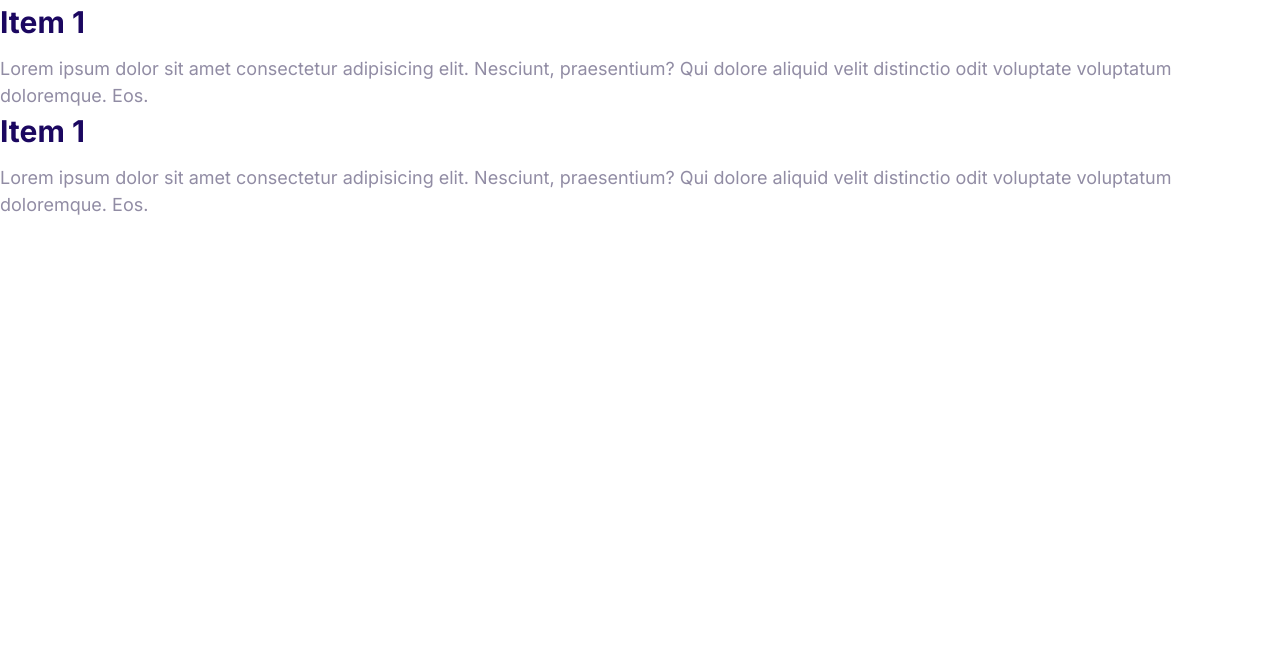
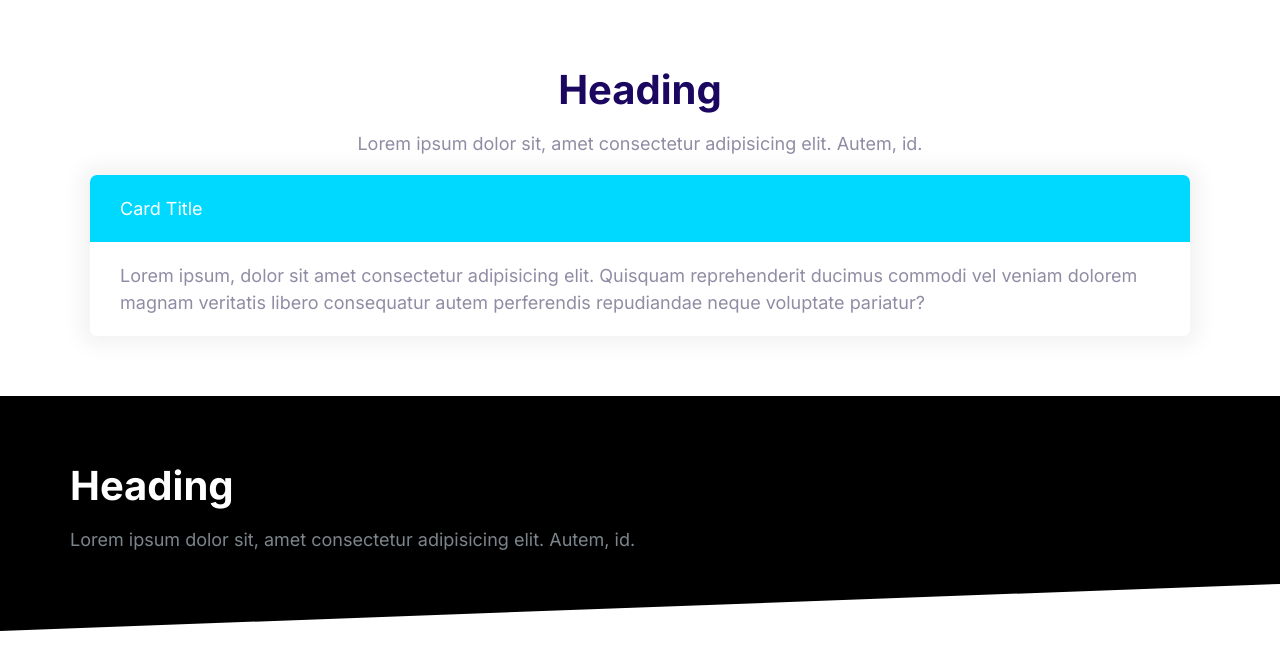
Before and after one commit to mariashahid/Moshify, a plain HTML site: page index.html in a window 1280 px wide. Drawn offline with Linux system fonts and the light colour scheme.

Commit message:
Added blocks component.

```diff
--- a/css/styles.css
+++ b/css/styles.css
@@ -577,3 +577,41 @@ a {
   max-height: 100vh;
   opacity: 1;
 }
+
+/* Blocks */
+
+.block {
+  --padding-vertical: 6rem;
+  padding: var(--padding-vertical) 2rem;
+}
+
+.block__header {
+  text-align: center;
+}
+
+.block__heading {
+  margin-top: 0;
+}
+
+.block--dark {
+  background: #000;
+  color: #7b858b;
+}
+
+.block--dark .block__heading {
+  color: #fff;
+}
+
+.block--skewed-left {
+  clip-path: polygon(0% 0%, 100% 0%, 100% 80%, 0% 100%);
+}
+
+.block--skewed-right {
+  padding-bottom: calc(var(--padding-vertical)+ 4rem);
+  clip-path: polygon(0% 0%, 100% 0%, 100% 100%, 0% 80%);
+}
+
+.container {
+  max-width: 1140px;
+  margin: 0 auto;
+}
--- a/index.html
+++ b/index.html
@@ -15,32 +15,31 @@
     />
   </head>
   <body>
-    <div class="collapsible collapsible--expanded">
-      <header class="collapsible__header">
-        <h2 class="collapsible__heading">Item 1</h2>
-        <svg class="icon icon--white collapsible__chevron">
-          <use xlink:href="images/sprite.svg#chevron"></use>
-        </svg>
+    <section class="block container">
+      <header class="block__header">
+        <h2 class="block__heading">Heading</h2>
+        <p>
+          Lorem ipsum dolor sit, amet consectetur adipisicing elit. Autem, id.
+        </p>
       </header>
-      <div class="collapsible__content">
-        Lorem ipsum dolor sit amet consectetur adipisicing elit. Nesciunt,
-        praesentium? Qui dolore aliquid velit distinctio odit voluptate
-        voluptatum doloremque. Eos.
+      <div class="card card--secondary">
+        <header class="card__header">Card Title</header>
+        <div class="card__body">
+          Lorem ipsum, dolor sit amet consectetur adipisicing elit. Quisquam
+          reprehenderit ducimus commodi vel veniam dolorem magnam veritatis
+          libero consequatur autem perferendis repudiandae neque voluptate
+          pariatur?
+        </div>
       </div>
-    </div>
-    <div class="collapsible collapsible--expanded">
-      <header class="collapsible__header">
-        <h2 class="collapsible__heading">Item 1</h2>
-        <svg class="icon icon--white collapsible__chevron">
-          <use xlink:href="images/sprite.svg#chevron"></use>
-        </svg>
-      </header>
-      <div class="collapsible__content">
-        Lorem ipsum dolor sit amet consectetur adipisicing elit. Nesciunt,
-        praesentium? Qui dolore aliquid velit distinctio odit voluptate
-        voluptatum doloremque. Eos.
+    </section>
+    <section class="block block--dark block--skewed-left">
+      <div class="container">
+        <h2 class="block__heading">Heading</h2>
+        <p>
+          Lorem ipsum dolor sit, amet consectetur adipisicing elit. Autem, id.
+        </p>
       </div>
-    </div>
+    </section>
     <script src="js/main.js"></script>
   </body>
 </html>
```
Also changed, not shown: components/blocks.html (added, +20 -0 lines).
